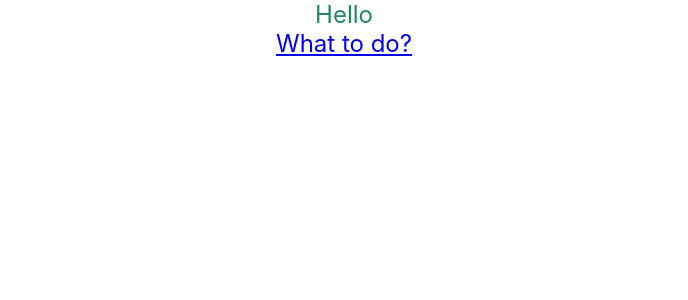
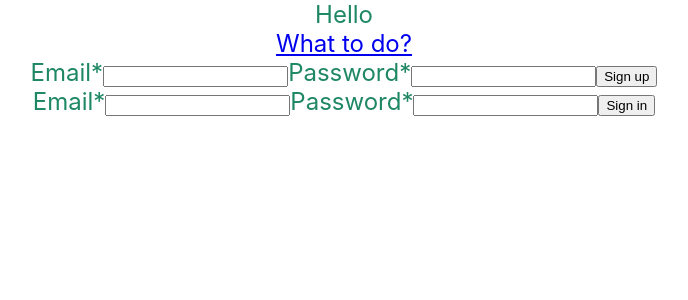
Before and after one commit to dizzyjaguar/todo-frontend, a React (Create React App) app: page /login in a window 1280 px wide. Shown: the top 300 px of the page, without its empty margins (296-984 px from the left). Built offline with nearby package versions, Linux system fonts and the light colour scheme.

Commit message:
create all the user creation and login stuff

```diff
--- a/src/App.js
+++ b/src/App.js
@@ -4,11 +4,15 @@
   Switch,
   Link,
   BrowserRouter as Router,
+  Redirect,
 } from 'react-router-dom';
 import './App.css';
 import TodoList from './TodoList';
+import Login from './Login';
 
 
+
+const isLoggedIn = () => JSON.parse(localStorage.getItem('user'));
 
 export default class App extends Component {
   render() {
@@ -20,10 +24,13 @@
       <Link to='/todos'>What to do?</Link>
 
       <Switch>
-        <Route exact path='/todos' component={TodoList} />
+        <Route exact path='/todos' render={() =>
+        isLoggedIn()
+          ? <TodoList />
+          : <Redirect to='login' />
+        } />
+        <Route exact path='/login' component={Login} />
       </Switch>
-
-
 
       </div>
       </Router>
--- /dev/null
+++ b/src/Login.js
@@ -0,0 +1,50 @@
+import React, { Component } from 'react'
+import request from 'superagent';
+
+export default class Login extends Component {
+    state = {
+        usernameSignIn: '',
+        usernameSignUp: '',
+        passwordSignIn: '',
+        passwordSignUp: '',
+    }
+
+    handleSignIn = async () => {
+        const signIn = await request.post(`https://mysterious-springs-09274.herokuapp.com/api/auth/signin`, {
+            email: this.state.usernameSignIn,
+            password: this.state.passwordSignIn,
+        })
+
+        localStorage.setItem('user', JSON.stringify(signIn.body));
+    }
+
+    handleSignUp = async () => {
+        const signUp = await request.post(`https://mysterious-springs-09274.herokuapp.com/api/auth/signup`, {
+            email: this.state.usernameSignUp,
+            password: this.state.passwordSignUp,
+        })
+
+        localStorage.setItem('user', JSON.stringify(signUp.body));
+    }
+
+
+    render() {
+        return (
+            <div>Email*
+                <input value={ this.state.usernameSignUp} onChange={(e) => this.setState({ usernameSignUp: e.target.value})} />
+                Password*
+                <input value={ this.state.passwordSignUp} onChange={(e) => this.setState({ passwordSignUp: e.target.value})} />
+
+                <button onClick={ this.handleSignUp }>Sign up</button>
+
+                <br />
+                Email*
+                <input value={ this.state.usernameSignIn} onChange={(e) => this.setState({ usernameSignIn: e.target.value})} />
+                Password*
+                <input value={ this.state.passwordSignIn} onChange={(e) => this.setState({ passwordSignIn: e.target.value})} />
+
+                <button onClick={this.handleSignIn}>Sign in</button>
+            </div>
+        )
+    }
+}
--- a/src/TodoList.js
+++ b/src/TodoList.js
@@ -3,16 +3,17 @@
 import request from 'superagent'
 
 
-const getTodoList = () => request.get(`https://mysterious-springs-09274.herokuapp.com/api/todos`)
+// const getTodoList = () => request.get(`https://mysterious-springs-09274.herokuapp.com/api/todos`)
 
 export default class TodoList extends Component {
-
     state = {
         todoList: []
     }
 
     async componentDidMount() {
-        const todoData = await getTodoList();
+        const user = JSON.parse(localStorage.getItem('user'));
+        const todoData = await request.get(`https://mysterious-springs-09274.herokuapp.com/api/todos`)
+            .set('Authorization', user.token)
 
         this.setState({
             todoList: todoData.body
@@ -26,21 +27,23 @@
             complete: false,
         };
 
+        const user = JSON.parse(localStorage.getItem('user'));
+
         const newTodos = [...this.state.todoList, newTodo];
 
         this.setState({ todoList: newTodos })
-        const data = await request.post(`https://mysterious-springs-09274.herokuapp.com/api/todos`, {task: this.state.todoInput})
+        const data = await request.post(`https://mysterious-springs-09274.herokuapp.com/api/todos`,
+        {task: this.state.todoInput})
 
+        .set('Authorization', user.token);
     }
 
     handleInput = (e) => { this.setState({ todoInput: e.target.value })};
 
-
-
-
     render() {
-        return (
-            <div>
+        if (localStorage.getItem('user')) {
+            return (
+                <div>
                 TodoList
 
                 <AddTodo
@@ -62,8 +65,11 @@
                         const matchingTodo = newTodos.find((thisTodo) => todo.id === thisTodo.id)
 
                         matchingTodo.complete = !todo.complete
+                        const user = JSON.parse(localStorage.getItem('user'));
+
                         this.setState({ todoList: newTodos });
-                        const newData = await request.put(`https://mysterious-springs-09274.herokuapp.com/api/todos/${todo.id}`, matchingTodo);
+                        const data = await request.put(`https://mysterious-springs-09274.herokuapp.com/api/todos/${todo.id}`, matchingTodo)
+                        .set('Authorization', user.token);
                     }}
                         key={todo.id}>
                             { todo.task }
@@ -73,4 +79,11 @@
             </div>
         )
     }
+    else {
+        return (
+            <div>You Need To Sign Up </div>
+        )
+    }
+
+    }
 }
```
